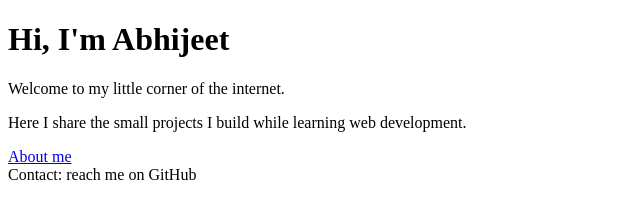
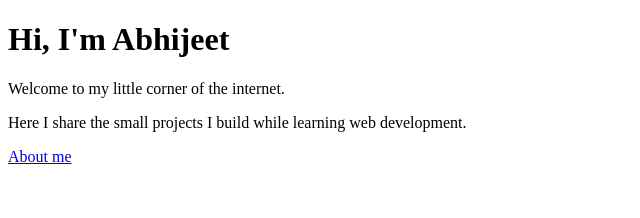
Before and after one commit to AbhijeetPatil2005/my-portfolio, a plain HTML site: page index.html in a window 1280 px wide. Shown: the whole page, without its empty margins (0-640 px from the left). Drawn offline with Linux system fonts and the light colour scheme.

Commit message:
Revert "Add contact footer to home page"
This reverts commit 425360d606fec36f95d3ab3e389841586506bada.

```diff
--- a/index.html
+++ b/index.html
@@ -9,6 +9,5 @@
   <p>Welcome to my little corner of the internet.</p>
   <p>Here I share the small projects I build while learning web development.</p>
   <a href="about.html">About me</a>
-  <footer>Contact: reach me on GitHub</footer>
 </body>
 </html>
```
